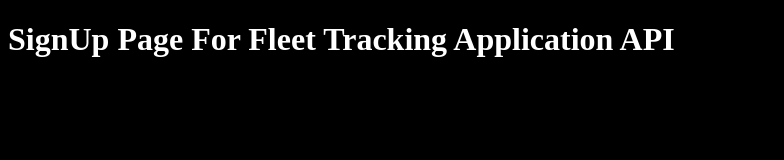
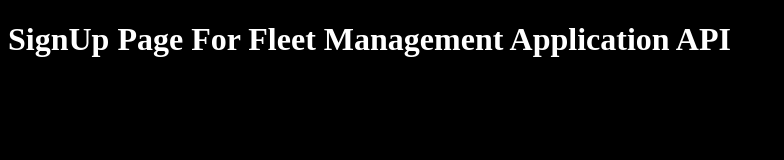
Before and after one commit to Hrishi29/Java-Spring, a plain HTML site: page src/signup.html in a window 1280 px wide. Shown: the whole page, without its empty margins (0-784 px from the left). Drawn offline with Linux system fonts and the light colour scheme.

Commit message:
signup edited

```diff
--- a/src/signup.html
+++ b/src/signup.html
@@ -3,9 +3,10 @@
 <head>
     <title>Tucker Application SignUp</title>
     <link rel="stylesheet" type="text/css" href="style.css">
+    <script></script>
 </head>
 <body>
-<h1>SignUp Page For Fleet Tracking Application API</h1>
+<h1>SignUp Page For Fleet Management Application API</h1>
 </body>
 
 </html>
```
